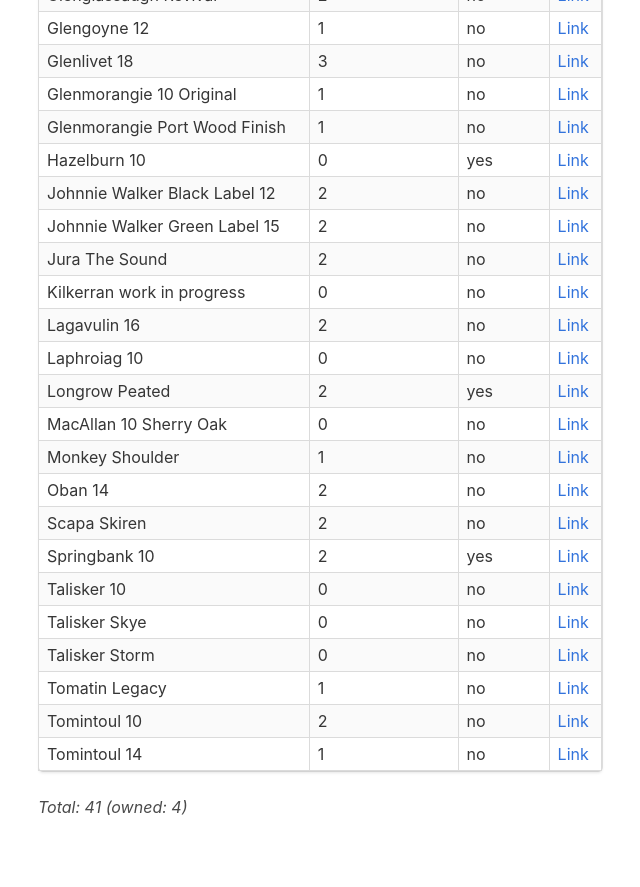
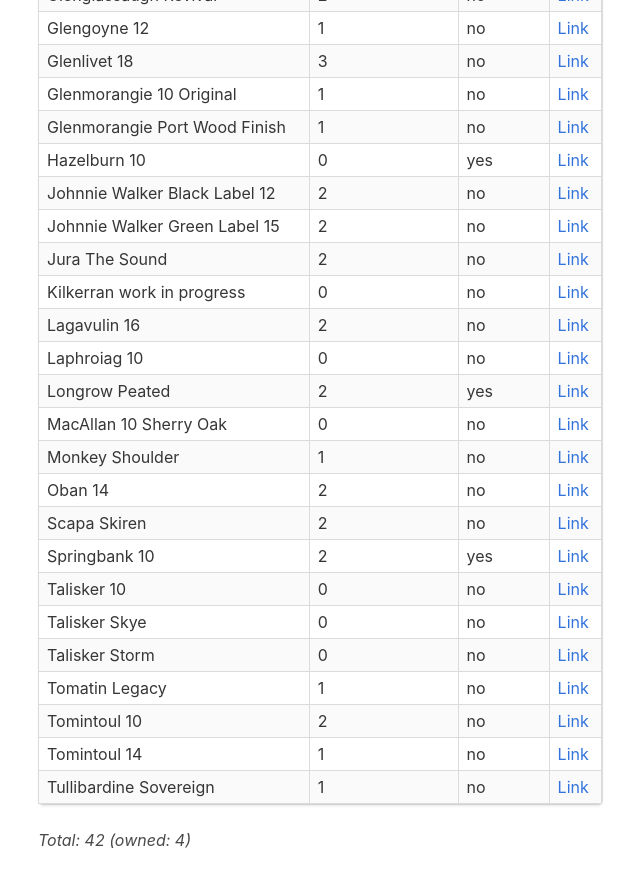
Before and after one commit to grega/whisky, a Jekyll site: the page built from scotch.html, in a window 1280 px wide and 900 px high, scrolled down 845 px. Shown: the top 887 px of the window, without its empty margins (26-666 px from the left). Built offline with Jekyll 4.4.1, drawn with Linux system fonts in a browser that asks for light colours; nearby versions of some CDN libraries.

Commit message:
Update tried.yml

```diff
--- a/_data/scotch/tried.yml
+++ b/_data/scotch/tried.yml
@@ -124,3 +124,6 @@
 
 - name: Scapa Skiren
   rating: 2
+
+- name: Tullibardine Sovereign
+  rating: 1
```
